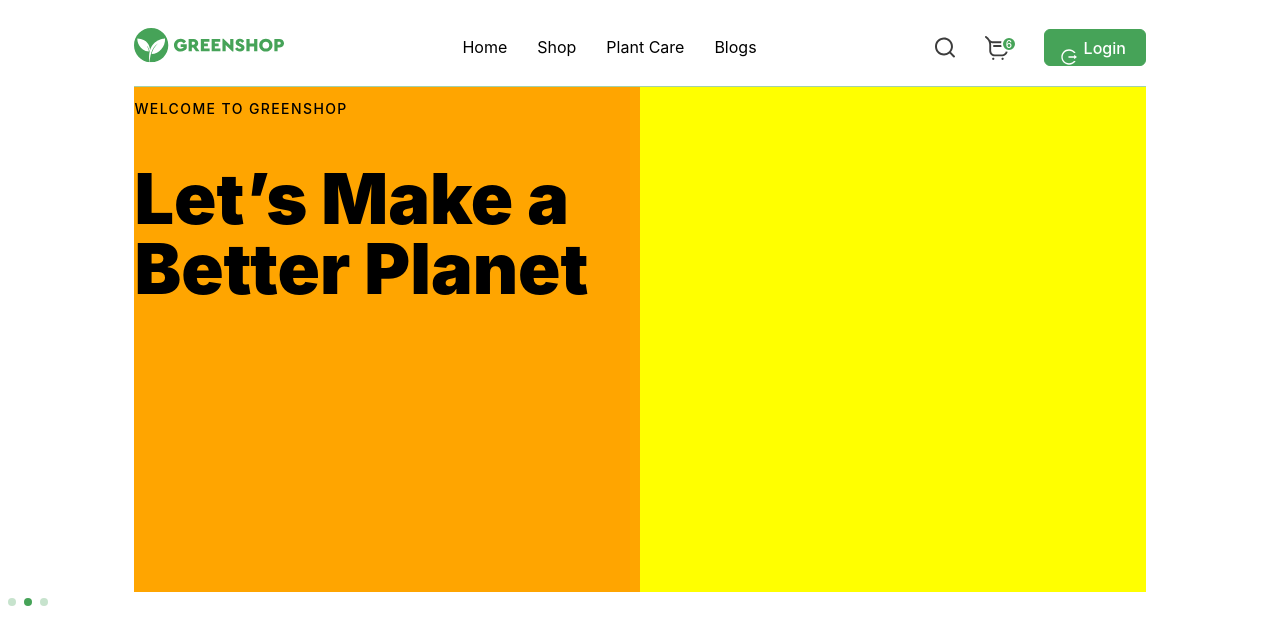
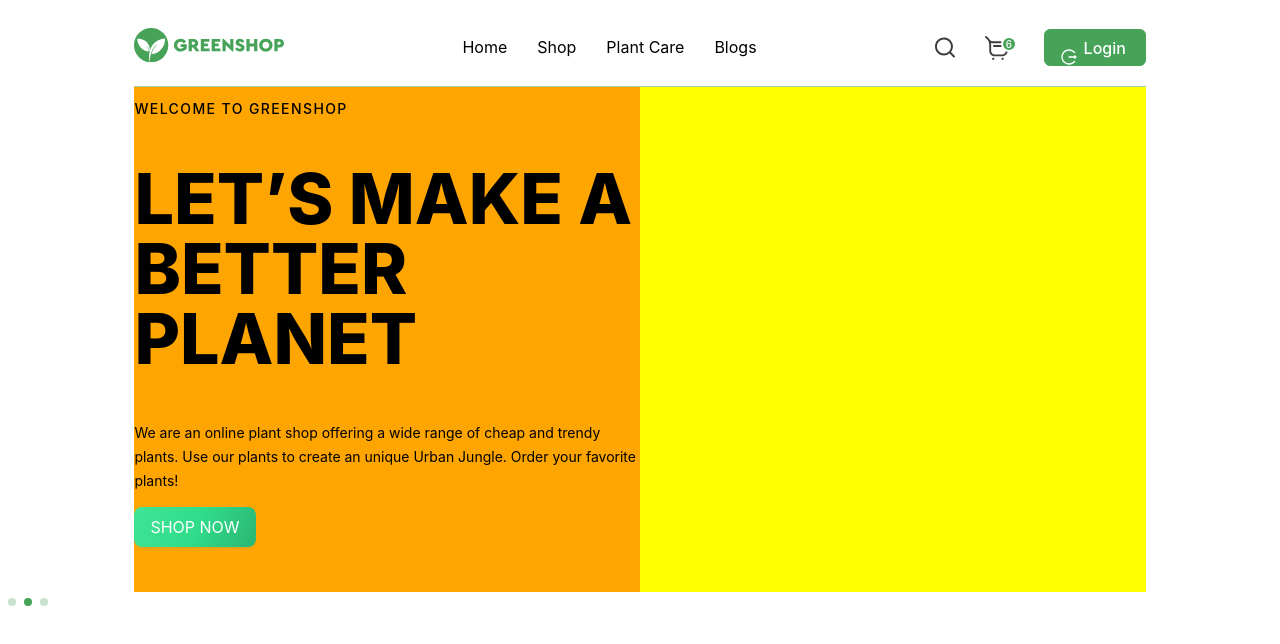
Before and after one commit to farrux2213/GreenShop, a React (Vite) app: page / in a window 1280 px wide. Shown: the top 644 px of the page. Built offline with nearby package versions, Linux system fonts and the light colour scheme.

Commit message:
used ant design button

```diff
--- /dev/null
+++ b/src/ANTD.jsx
@@ -0,0 +1,33 @@
+import { TinyColor } from "@ctrl/tinycolor";
+import { Button, ConfigProvider, Space } from "antd";
+
+const colors3 = ["#40e495", "#30dd8a", "#2bb673"];
+const getHoverColors = (colors) =>
+  colors.map((color) => new TinyColor(color).lighten(5).toString());
+const getActiveColors = (colors) =>
+  colors.map((color) => new TinyColor(color).darken(5).toString());
+const Appp = () => (
+  <Space>
+    <ConfigProvider
+      theme={{
+        components: {
+          Button: {
+            colorPrimary: `linear-gradient(116deg,  ${colors3.join(", ")})`,
+            colorPrimaryHover: `linear-gradient(116deg, ${getHoverColors(
+              colors3
+            ).join(", ")})`,
+            colorPrimaryActive: `linear-gradient(116deg, ${getActiveColors(
+              colors3
+            ).join(", ")})`,
+            lineWidth: 0,
+          },
+        },
+      }}
+    >
+      <Button type="primary" size="large">
+        SHOP NOW
+      </Button>
+    </ConfigProvider>
+  </Space>
+);
+export default Appp;
--- a/src/App.jsx
+++ b/src/App.jsx
@@ -6,6 +6,7 @@ import shop from "/shop.svg";
 import ellipseShop from "/ellipseShop.svg";
 import search from "/search.svg";
 import caruselDot from "/caruselDot.svg";
+import Appp from "./ANTD";
 
 class App extends Component {
   render() {
@@ -40,8 +41,14 @@ class App extends Component {
               WELCOME TO GREENSHOP
             </CaruselFlower.Left.Text>
             <CaruselFlower.Left.Text1>
-              Let’s Make a Better Planet
+              LET’S MAKE A BETTER PLANET
             </CaruselFlower.Left.Text1>
+            <CaruselFlower.Left.Text2>
+              We are an online plant shop offering a wide range of cheap and
+              trendy plants. Use our plants to create an unique Urban Jungle.
+              Order your favorite plants!
+            </CaruselFlower.Left.Text2>
+            <Appp></Appp>
           </CaruselFlower.Left>
           <CaruselFlower.Right></CaruselFlower.Right>
         </CaruselFlower>
@@ -51,37 +58,3 @@ class App extends Component {
   }
 }
 export default App;
-
-// import { TinyColor } from "@ctrl/tinycolor";
-// import { Button, ConfigProvider, Space } from "antd";
-// const colors1 = ["#6253E1", "#04BEFE"];
-
-// const getHoverColors = (colors) =>
-//   colors.map((color) => new TinyColor(color).lighten(5).toString());
-// const getActiveColors = (colors) =>
-//   colors.map((color) => new TinyColor(color).darken(5).toString());
-// const App = () => (
-//   <Space>
-//     <ConfigProvider
-//       theme={{
-//         components: {
-//           Button: {
-//             colorPrimary: `linear-gradient(135deg, ${colors1.join(", ")})`,
-//             colorPrimaryHover: `linear-gradient(135deg, ${getHoverColors(
-//               colors1
-//             ).join(", ")})`,
-//             colorPrimaryActive: `linear-gradient(135deg, ${getActiveColors(
-//               colors1
-//             ).join(", ")})`,
-//             lineWidth: 0,
-//           },
-//         },
-//       }}
-//     >
-//       <Button type="primary" size="large">
-//         Gradient 1
-//       </Button>
-//     </ConfigProvider>
-//   </Space>
-// );
-// export default App;
--- a/src/style.js
+++ b/src/style.js
@@ -132,8 +132,16 @@ CaruselFlower.Left.Text = styled.p`
 CaruselFlower.Left.Text1 = styled.h1`
   font-family: "Inter", sans-serif;
   font-size: 70px;
-  font-weight: 900;
+  font-weight: 800;
   line-height: 70px;
+  text-align: left;
+`;
+
+CaruselFlower.Left.Text2 = styled.p`
+  font-family: "Inter", sans-serif;
+  font-size: 14px;
+  font-weight: 400;
+  line-height: 24px;
   text-align: left;
 `;
 
```
